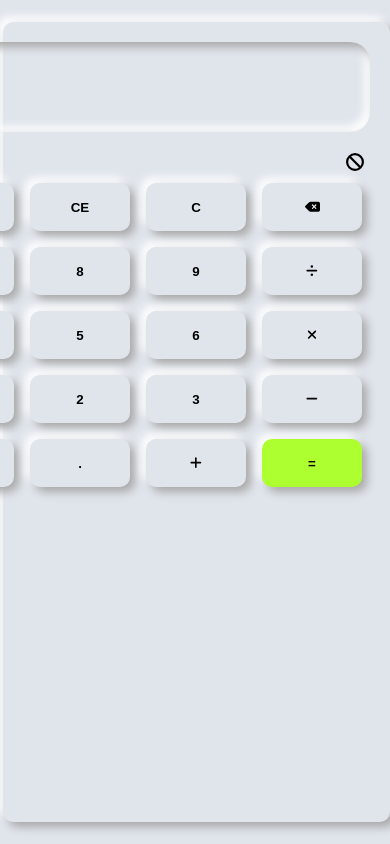
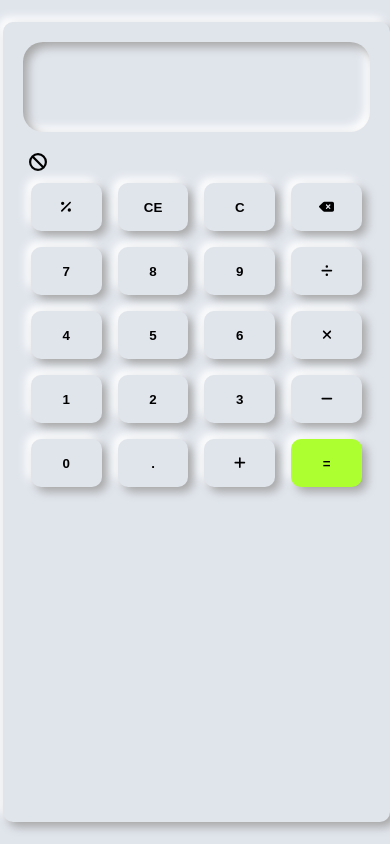
Before and after one commit to venkatesh3553/Calculator, a React (Create React App) app: page / in a window 390 px wide. Built offline with nearby package versions, Linux system fonts and the light colour scheme.

Commit message:
Update App.css

```diff
--- a/src/App.css
+++ b/src/App.css
@@ -15,10 +15,7 @@ height: 90vh;
   padding: 20px;
   border-radius: 10px;
   box-shadow: 5px 5px 10px #a7a7a7, -5px -5px 10px #ffffff;
-  display: flex;
-  flex-direction: column;
-  align-items: flex-end;
-  justify-content: flex-start;
+
 }
 .input-container{
   width:90;
```
